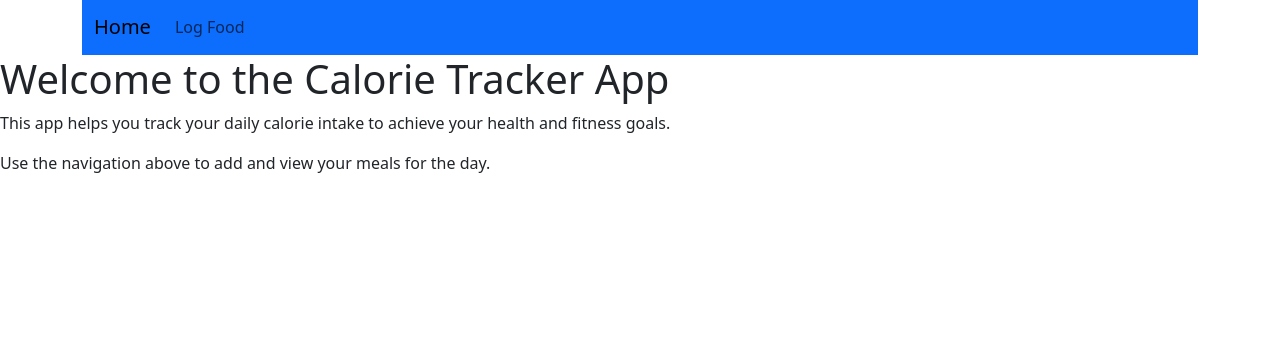
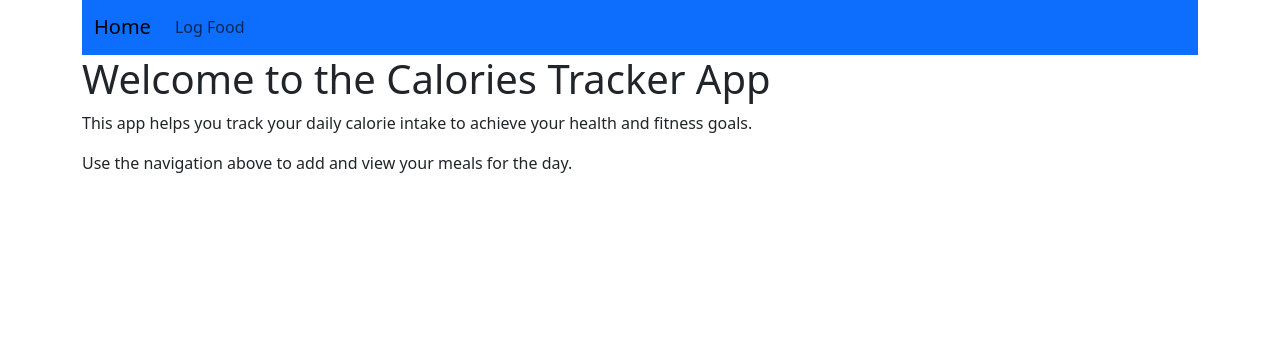
Before and after one commit to lucicaelena/calories_tracker, a Flask app: page / in a window 1280 px wide. Shown: the part 57-412 px from the top of the page. Run offline with Flask 3, Linux system fonts and the light colour scheme; some libraries are stand-ins or nearby versions.

Commit message:
add app.py,welcome.html

```diff
--- a/app.py
+++ b/app.py
@@ -82,7 +82,7 @@ def add_food():
         print(request.form['meal'])
         db.session.add(food)
         db.session.commit()
-        return redirect('/')
+        return redirect('/log_food')
 
 
 if __name__ == '__main__':
--- a/templates/welcome.html
+++ b/templates/welcome.html
@@ -3,11 +3,17 @@
 <head>
     <meta charset="UTF-8">
     <title>Calories Tracker App</title>
+    <link href="https://cdn.jsdelivr.net/npm/bootstrap@5.3.3/dist/css/bootstrap.min.css" rel="stylesheet" integrity="sha384-QWTKZyjpPEjISv5WaRU9OFeRpok6YctnYmDr5pNlyT2bRjXh0JMhjY6hW+ALEwIH" crossorigin="anonymous">
+
 </head>
 <body>
    {% include "navbar.html" %}
-   <h1>Welcome to the Calorie Tracker App</h1>
-    <p>This app helps you track your daily calorie intake to achieve your health and fitness goals.</p>
-    <p>Use the navigation above to add and view your meals for the day.</p>
+   <div class="container">
+       <h1>Welcome to the Calories Tracker App</h1>
+       <p>This app helps you track your daily calorie intake to achieve your health and fitness goals.</p>
+       <p>Use the navigation above to add and view your meals for the day.</p>
+   </div>
+   <script src="https://cdn.jsdelivr.net/npm/bootstrap@5.3.3/dist/js/bootstrap.bundle.min.js" integrity="sha384-YvpcrYf0tY3lHB60NNkmXc5s9fDVZLESaAA55NDzOxhy9GkcIdslK1eN7N6jIeHz" crossorigin="anonymous"></script>
+
 </body>
 </html>
```
